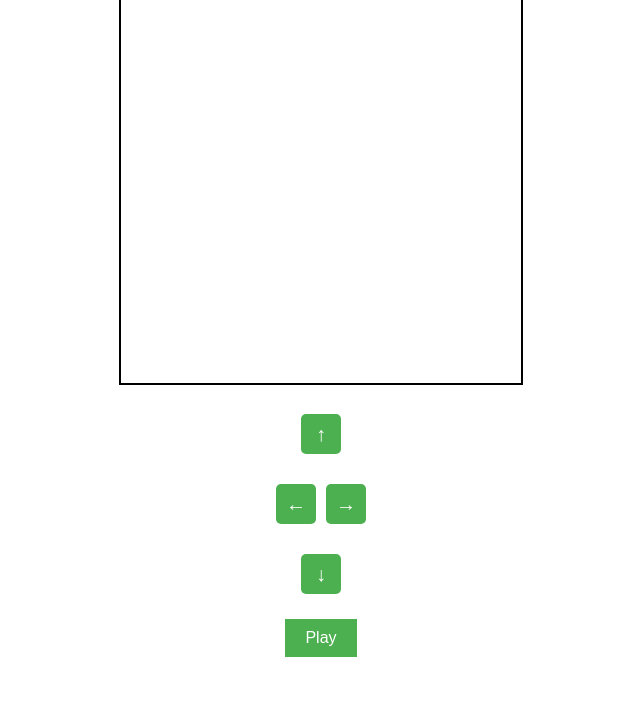
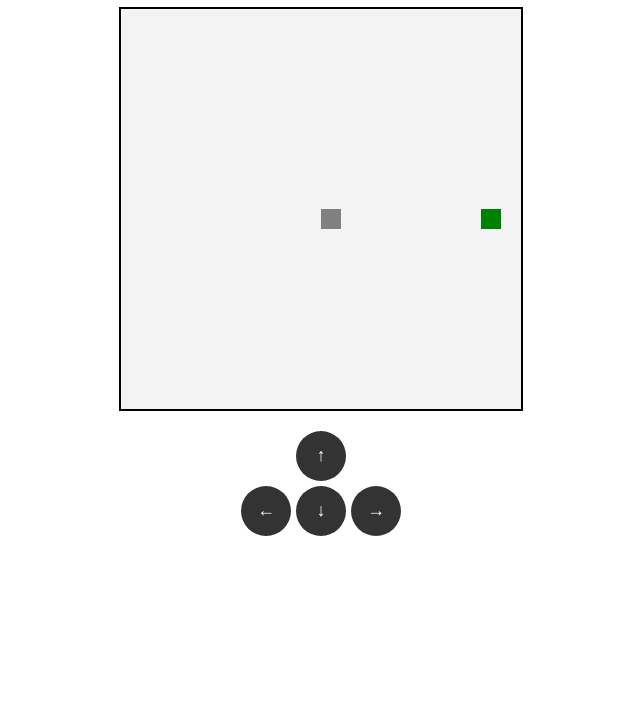
Before and after one commit to marshallwolfgang404/TheDark-side, a plain HTML site: page index.html in a window 1280 px wide. Shown: the part 81-800 px from the top of the page, without its empty margins (319-959 px from the left). Drawn offline with Linux system fonts and the light colour scheme.

Commit message:
Update index.html

```diff
--- a/index.html
+++ b/index.html
@@ -3,198 +3,150 @@
 <head>
     <meta charset="UTF-8">
     <meta name="viewport" content="width=device-width, initial-scale=1.0">
-    <title>Snake Game</title>
+    <title>Mouse Snake Game</title>
     <style>
         body {
+            display: flex;
+            flex-direction: column;
+            align-items: center;
             font-family: Arial, sans-serif;
+        }
+
+        #gameCanvas {
+            border: 2px solid black;
+            background-color: #f3f3f3;
+        }
+
+        .controls {
+            display: grid;
+            grid-template-columns: 50px 50px 50px;
+            gap: 5px;
+            margin-top: 20px;
+        }
+
+        .control-btn {
+            width: 50px;
+            height: 50px;
+            background-color: #333;
+            color: white;
+            font-size: 18px;
             display: flex;
             justify-content: center;
             align-items: center;
-            height: 100vh;
-            margin: 0;
-            flex-direction: column;
+            border-radius: 50%;
+            cursor: pointer;
+            user-select: none;
         }
-        .game-container {
-            position: relative;
-        }
-        canvas {
-            border: 2px solid black;
-        }
-        .controls {
-            display: flex;
-            justify-content: center;
-            margin-top: 20px;
-        }
-        .button {
-            width: 40px;
-            height: 40px;
-            margin: 5px;
-            background-color: #4CAF50;
-            border: none;
-            border-radius: 5px;
-            color: white;
-            font-size: 20px;
-            cursor: pointer;
-        }
-        .button:active {
-            background-color: #45a049;
-        }
-        .button:disabled {
-            background-color: #d3d3d3;
-            cursor: not-allowed;
-        }
-        .hidden {
-            display: none;
-        }
-        #gameOver {
-            color: red;
-            font-size: 24px;
-            margin-top: 20px;
-        }
-        #startButton {
-            margin-top: 20px;
-            padding: 10px 20px;
-            background-color: #4CAF50;
-            border: none;
-            color: white;
-            font-size: 16px;
-            cursor: pointer;
-        }
-        #startButton:active {
-            background-color: #45a049;
+
+        .control-btn:active {
+            background-color: #555;
         }
     </style>
 </head>
 <body>
-
-    <div class="game-container">
+    <h1>Mouse Snake Game</h1>
     <canvas id="gameCanvas" width="400" height="400"></canvas>
-        <div id="gameOver" class="hidden">Game Over! Press 'Play' to restart.</div>
-    </div>
 
     <div class="controls">
-        <button class="button" id="upBtn">↑</button>
+        <div></div>
+        <div class="control-btn" id="up">&#8593;</div>
+        <div></div>
+        <div class="control-btn" id="left">&#8592;</div>
+        <div class="control-btn" id="down">&#8595;</div>
+        <div class="control-btn" id="right">&#8594;</div>
     </div>
-    <div class="controls">
-        <button class="button" id="leftBtn">←</button>
-        <button class="button" id="rightBtn">→</button>
-    </div>
-    <div class="controls">
-        <button class="button" id="downBtn">↓</button>
-    </div>
-
-    <button id="startButton">Play</button>
 
     <script>
         const canvas = document.getElementById('gameCanvas');
         const ctx = canvas.getContext('2d');
 
-        const scale = 20;  // size of each grid square
-        const rows = canvas.height / scale;
-        const columns = canvas.width / scale;
+        const box = 20; // size of each grid box
+        const rows = canvas.height / box;
+        const cols = canvas.width / box;
 
-        let snake;
-        let direction;
-        let food;
-        let gameInterval;
-        let gameStarted = false;
+        let mouse = { x: 10, y: 10 }; // starting position of mouse
+        let snake = { x: Math.floor(Math.random() * cols), y: Math.floor(Math.random() * rows) }; // food position
+        let velocity = { x: 0, y: 0 }; // movement direction
+        let tail = []; // tail of the mouse
+        let tailLength = 0; // initial tail length
 
-        function initGame() {
-            snake = [{ x: 9, y: 9 }];
-            direction = 'RIGHT';
-            food = spawnFood();
-            gameStarted = true;
-            document.getElementById('gameOver').classList.add('hidden');
-            clearInterval(gameInterval);
-            gameInterval = setInterval(gameLoop, 100);
-        }
+        // Draw the game board
+        function drawBoard() {
+            ctx.clearRect(0, 0, canvas.width, canvas.height);
 
-        function gameLoop() {
-            if (checkGameOver()) {
-                gameOver();
-                return;
-            }
+            // Draw mouse
+            ctx.fillStyle = 'gray';
+            ctx.fillRect(mouse.x * box, mouse.y * box, box, box);
 
-            moveSnake();
-            checkFoodCollision();
-            draw();
-        }
+            // Draw snake (food)
+            ctx.fillStyle = 'green';
+            ctx.fillRect(snake.x * box, snake.y * box, box, box);
 
-        function draw() {
-            ctx.clearRect(0, 0, canvas.width, canvas.height);
-            ctx.fillStyle = "green";
-            snake.forEach(part => ctx.fillRect(part.x * scale, part.y * scale, scale, scale));
-            ctx.fillStyle = "red";
-            ctx.fillRect(food.x * scale, food.y * scale, scale, scale);
-        }
-
-        function moveSnake() {
-            let head = { ...snake[0] };
-
-            if (direction === 'UP') head.y -= 1;
-            if (direction === 'DOWN') head.y += 1;
-            if (direction === 'LEFT') head.x -= 1;
-            if (direction === 'RIGHT') head.x += 1;
-
-            snake.unshift(head);
-            snake.pop();
-        }
-
-        function checkFoodCollision() {
-            if (snake[0].x === food.x && snake[0].y === food.y) {
-                snake.push({ x: food.x, y: food.y });
-                food = spawnFood();
+            // Draw tail
+            ctx.fillStyle = 'brown';
+            for (let segment of tail) {
+                ctx.fillRect(segment.x * box, segment.y * box, box, box);
             }
         }
 
-        function spawnFood() {
-            let foodX = Math.floor(Math.random() * columns);
-            let foodY = Math.floor(Math.random() * rows);
-            return { x: foodX, y: foodY };
+        // Update game state
+        function update() {
+            // Update tail
+            tail.unshift({ x: mouse.x, y: mouse.y });
+            if (tail.length > tailLength) {
+                tail.pop();
             }
 
-        function checkGameOver() {
-            const head = snake[0];
+            // Move mouse
+            mouse.x += velocity.x;
+            mouse.y += velocity.y;
 
-            if (head.x < 0 || head.y < 0 || head.x >= columns || head.y >= rows) return true;
+            // Wrap around screen
+            if (mouse.x < 0) mouse.x = cols - 1;
+            if (mouse.x >= cols) mouse.x = 0;
+            if (mouse.y < 0) mouse.y = rows - 1;
+            if (mouse.y >= rows) mouse.y = 0;
 
-            for (let i = 1; i < snake.length; i++) {
-                if (snake[i].x === head.x && snake[i].y === head.y) return true;
+            // Check for collision with snake (food)
+            if (mouse.x === snake.x && mouse.y === snake.y) {
+                tailLength++;
+                snake.x = Math.floor(Math.random() * cols);
+                snake.y = Math.floor(Math.random() * rows);
             }
 
-            return false;
+            // Check for collision with tail
+            for (let segment of tail) {
+                if (mouse.x === segment.x && mouse.y === segment.y) {
+                    resetGame();
+                }
             }
 
-        function gameOver() {
-            clearInterval(gameInterval);
-            document.getElementById('gameOver').classList.remove('hidden');
-            gameStarted = false;
+            drawBoard();
         }
 
-        // Direction control buttons
-        document.getElementById('upBtn').addEventListener('click', () => {
-            if (direction !== 'DOWN') direction = 'UP';
-        });
-        document.getElementById('downBtn').addEventListener('click', () => {
-            if (direction !== 'UP') direction = 'DOWN';
-        });
-        document.getElementById('leftBtn').addEventListener('click', () => {
-            if (direction !== 'RIGHT') direction = 'LEFT';
-        });
-        document.getElementById('rightBtn').addEventListener('click', () => {
-            if (direction !== 'LEFT') direction = 'RIGHT';
-        });
+        // Reset the game
+        function resetGame() {
+            mouse = { x: 10, y: 10 };
+            velocity = { x: 0, y: 0 };
+            tail = [];
+            tailLength = 0;
+            snake = { x: Math.floor(Math.random() * cols), y: Math.floor(Math.random() * rows) };
+        }
 
-        // Start button
-        document.getElementById('startButton').addEventListener('click', () => {
-            if (!gameStarted) {
-                initGame();
-                document.getElementById('startButton').textContent = 'Restart';
-            } else {
-                initGame();
+        // Control the mouse with buttons
+        document.getElementById('up').addEventListener('click', () => setDirection(0, -1));
+        document.getElementById('down').addEventListener('click', () => setDirection(0, 1));
+        document.getElementById('left').addEventListener('click', () => setDirection(-1, 0));
+        document.getElementById('right').addEventListener('click', () => setDirection(1, 0));
+
+        function setDirection(x, y) {
+            if (velocity.x !== -x && velocity.y !== -y) {
+                velocity = { x, y };
             }
-        });
+        }
+
+        // Game loop
+        setInterval(update, 200);
     </script>
-
 </body>
 </html>
```
Lines whose indentation alone changed are shown as unchanged.
